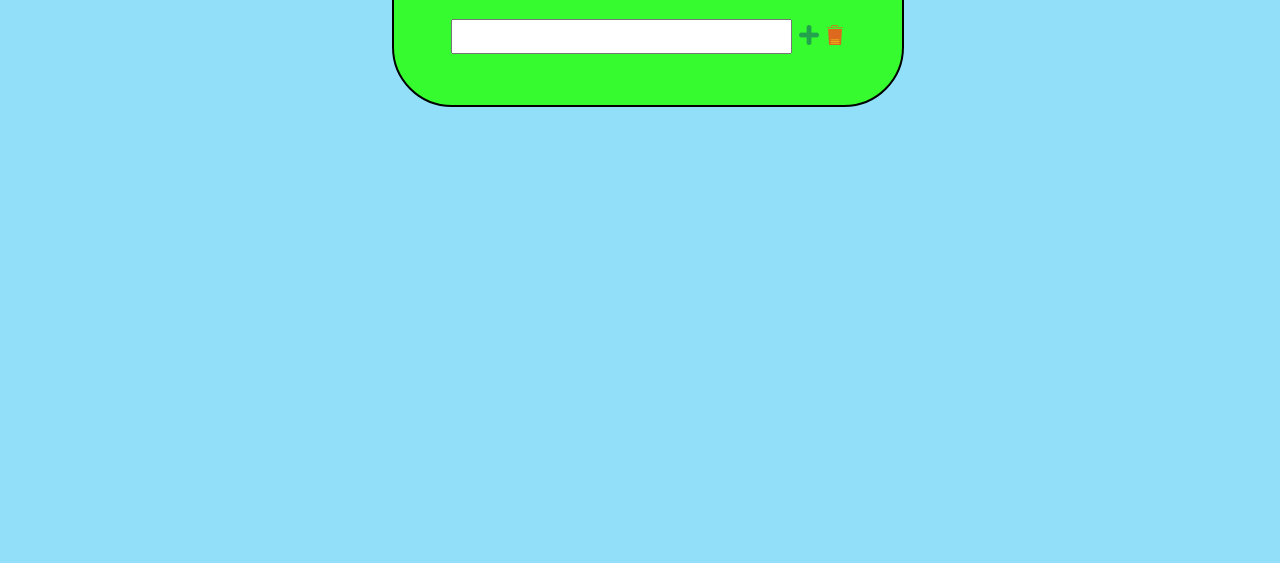
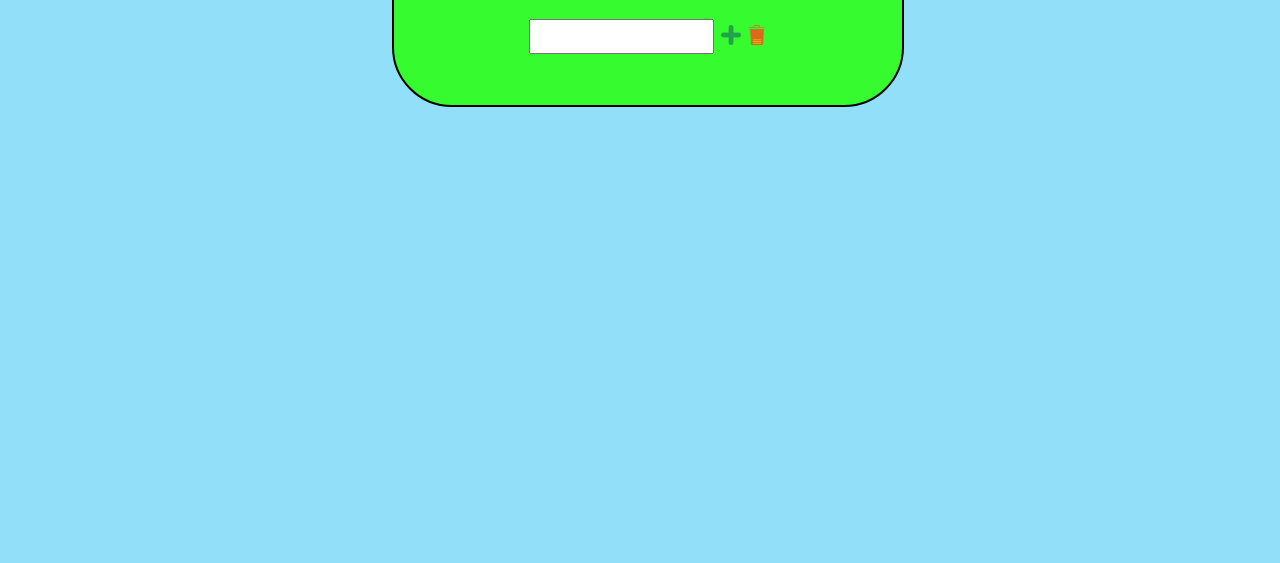
Before and after one commit to ahmermunaf/Todo-App, a plain HTML site: page index.html in a window 1280 px wide. Shown: the part 237-800 px from the top of the page. Drawn offline with Linux system fonts and the light colour scheme.

Commit message:
some minor debug

```diff
--- a/stylesheet.css
+++ b/stylesheet.css
@@ -51,3 +51,6 @@ ul {
     padding-left: 35%
 
 }*/
+#task {
+    width: 35%;
+}
```
